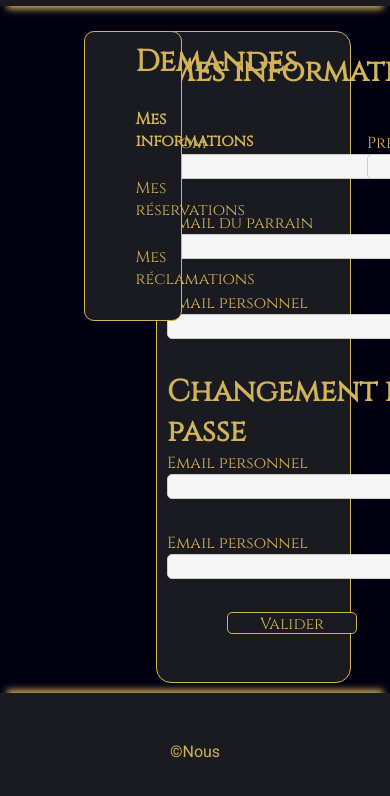
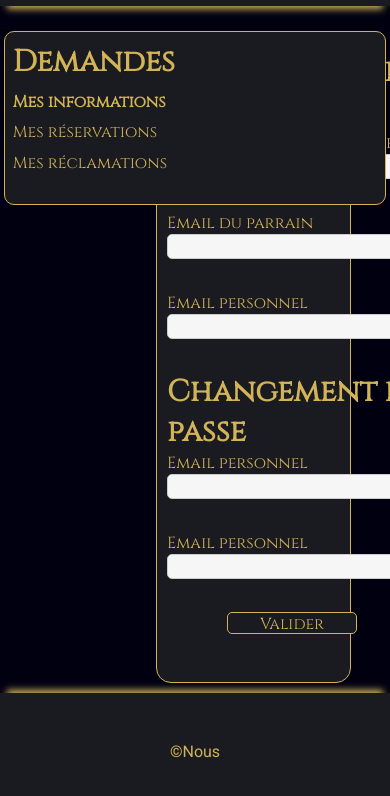
Before and after one commit to PierreL35120/vacances, a plain HTML site: page profil.html in a window 390 px wide. Shown: the part 112-908 px from the top of the page. Drawn offline with Linux system fonts and the light colour scheme.

Commit message:
Update menuprofil.css

```diff
--- a/design/menuprofil.css
+++ b/design/menuprofil.css
@@ -34,3 +34,17 @@ h2{
     color: var(--yellow);
     font-size: 30px;
 }
+
+
+@media screen and (max-width: 720px) {
+    .menuprofil{
+        width: 98vw;
+        margin-left: 1vw;
+        padding-left: 2vw;
+        position:absolute;
+    }
+
+    .menuprofil p{
+        margin-top: 1vh;
+    }
+}
```
